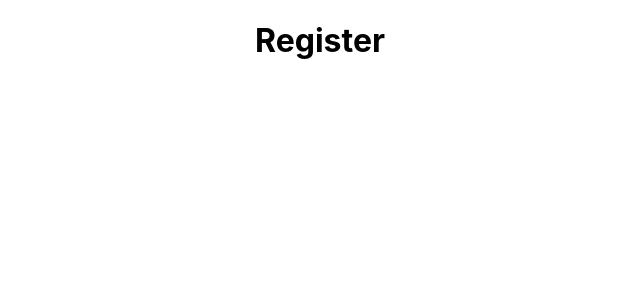
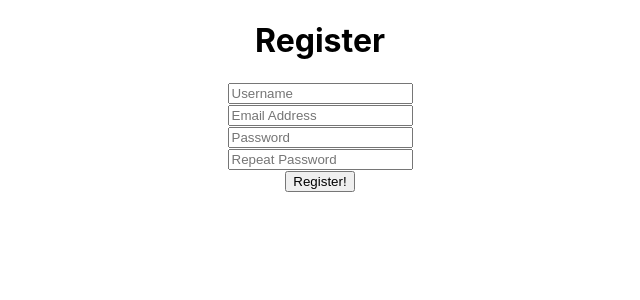
Before and after one commit to Enravel/React-Login-Register, a React (Create React App) app: page /register in a window 1280 px wide. Shown: the top 300 px of the page, without its empty margins (320-960 px from the left). Built offline with nearby package versions, Linux system fonts and the light colour scheme.

Commit message:
registration added

```diff
--- a/src/App.js
+++ b/src/App.js
@@ -25,9 +25,7 @@ export default class App extends Component {
           <Route exact path="/login">
             <Login />
           </Route>
-          <Route exact path="/register">
-            <Register />
-          </Route>
+          <Route exact path="/register" component={Register} />
           <Route exact path="/home">
             <Home />
           </Route>
--- a/src/Routes/RegisterRoute/Register.js
+++ b/src/Routes/RegisterRoute/Register.js
@@ -1,13 +1,66 @@
 import React, { Component } from 'react';
 
+// CONTEXT
+import { LocalStorageContext } from '../../contexts/localStorage.context';
+import { Redirect } from 'react-router-dom';
 // SCSS
 import './Register.scss';
 
 export default class Register extends Component {
+  static contextType = LocalStorageContext;
   render() {
+    const {
+      submitRegister,
+      handleRegisterChange,
+      username,
+      email,
+      password,
+      repeatPassword,
+      shouldRedirect
+    } = this.context;
     return (
       <div className="Register">
         <h1>Register</h1>
+        <form onSubmit={submitRegister}>
+          <input
+            onChange={handleRegisterChange}
+            name="username"
+            type="text"
+            placeholder="Username"
+            label="Username"
+            value={username}
+          />
+          <br />
+          <input
+            onChange={handleRegisterChange}
+            name="email"
+            type="email"
+            placeholder="Email Address"
+            label="Email Address"
+            value={email}
+          />
+          <br />
+          <input
+            onChange={handleRegisterChange}
+            name="password"
+            type="password"
+            placeholder="Password"
+            label="Password"
+            value={password}
+          />
+          <br />
+          <input
+            onChange={handleRegisterChange}
+            name="repeatPassword"
+            type="password"
+            placeholder="Repeat Password"
+            label="Repeat Password"
+            value={repeatPassword}
+          />
+          <br />
+          <button>Register!</button>
+          {shouldRedirect && <Redirect push to="/login" />}
+        </form>
       </div>
     );
   }
--- /dev/null
+++ b/src/contexts/localStorage.context.js
@@ -0,0 +1,84 @@
+import React, { createContext, Component } from 'react';
+
+import uuid from 'uuid/v4';
+
+// HELPERS
+import { validateRegister } from '../helpers/validations';
+
+export const LocalStorageContext = createContext();
+
+export class LocalStorageProvider extends Component {
+  constructor() {
+    super();
+    this.state = {
+      users: JSON.parse(localStorage.getItem('users')) || {}, // used to update localStorage
+      shouldRedirect: false, // used to give components info about redirecting
+      register: {
+        // onChange register inputs
+        username: '',
+        email: '',
+        password: '',
+        repeatPassword: ''
+      }
+    };
+
+    this.handleRegisterChange = this.handleRegisterChange.bind(this);
+    this.submitRegister = this.submitRegister.bind(this);
+  }
+  handleRegisterChange(event) {
+    const currentState = this.state.register;
+    currentState[event.target.name] = event.target.value;
+    this.setState({ register: currentState });
+  }
+
+  registrationSuccess(previousState) {
+    // pokusavao sam na bolji nacin sa prevState ali nije radilo kako treba
+    const currentState = this.state.users;
+    const newState = {
+      username: previousState.username,
+      email: previousState.email,
+      password: previousState.password
+    };
+    // stvarno ne znam kako drugacije da resetujem ceo state objekat a da ima key-eve kao pre
+    const clearRegister = {
+      username: '',
+      email: '',
+      password: '',
+      repeatPassword: ''
+    };
+    currentState[uuid()] = newState;
+    // updates state.users => updates localStorage | cleans inputs and sets shouldRedirect to true so Register component knows if it should redirect
+    this.setState(
+      { users: currentState, register: clearRegister, shouldRedirect: true },
+      () => localStorage.setItem('users', JSON.stringify(this.state.users))
+    );
+  }
+
+  registrationFailure() {
+    alert(validateRegister(this.state.register, this.state.users)); // alers returned strings from helpers/validation.js > validateRegister
+  }
+
+  submitRegister(event) {
+    event.preventDefault();
+    validateRegister(this.state.register, this.state.users) === true
+      ? this.registrationSuccess(this.state.register)
+      : this.registrationFailure();
+  }
+
+  render() {
+    const { handleRegisterChange, submitRegister } = this;
+    const { register, shouldRedirect } = this.state;
+    return (
+      <LocalStorageContext.Provider
+        value={{
+          handleRegisterChange,
+          submitRegister,
+          ...register,
+          shouldRedirect
+        }}
+      >
+        {this.props.children}
+      </LocalStorageContext.Provider>
+    );
+  }
+}
--- /dev/null
+++ b/src/helpers/validations.js
@@ -0,0 +1,36 @@
+// FOR validateRegister (helper for helpers XDDDDDDDDDDDDDDDDDDDDDDDDDDDDDDDDDDDDDDDDDDDDDDDDDDDDDDDDDDDDDDDDDDDDDDDDDDDDDDDDDDDDDDDDDDDDDDDDDDDDDDDDDDDDDDDDDDDDDDDDDDDD)
+function alreadyExists(value, item, users) {
+  // arguments > value = what to compare, item = where to search, users = localStorage data
+  let isTaken = false;
+  // looks inside of localStorage and sets isTaken to true if the item value of a given item alreadyExists
+  Object.values(users).map(
+    user => !isTaken && (isTaken = user[item] === value)
+  );
+  return isTaken;
+}
+
+export function validateRegister(state, users) {
+  const { username, email, password, repeatPassword } = state;
+  // validating username
+  if (username === '') return 'Username is required!';
+  else if (username.length > 8)
+    return 'Username has to have less than 8 characters!';
+  else if (username !== username.toLowerCase())
+    return 'Username has to be lower cased!';
+  else if (alreadyExists(username, 'username', users)) return 'Username taken!';
+  // validating email
+  else if (email === '') return 'Email is required!';
+  else if (alreadyExists(email, 'email', users)) return 'Email already exists!';
+  // validating password
+  else if (password === '') return 'Password is required!';
+  else if (password.length < 5)
+    return 'Password needs to have more than 5 characters!';
+  // validating repeatPassword
+  else if (repeatPassword === '') return 'Repeat your password!';
+  else if (repeatPassword !== password) return 'Passwords are not the same!';
+  return true;
+
+  // returns string errors that are used to alert the error in contexts/localStorage.context.js > registrationFailure() (for now)
+}
+
+export function validateLogin(state) {}
--- a/src/index.js
+++ b/src/index.js
@@ -5,9 +5,14 @@ import './index.scss';
 import App from './App';
 import * as serviceWorker from './serviceWorker';
 
+// CONTEXT
+import { LocalStorageProvider } from './contexts/localStorage.context';
+
 ReactDOM.render(
   <Router>
-    <App />
+    <LocalStorageProvider>
+      <App />
+    </LocalStorageProvider>
   </Router>,
   document.getElementById('root')
 );
```
